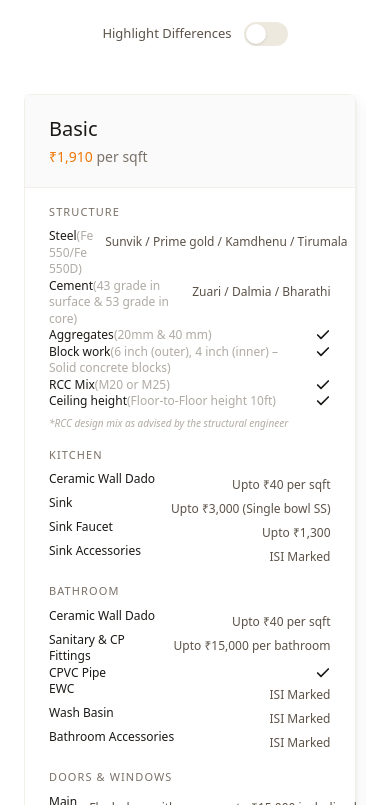
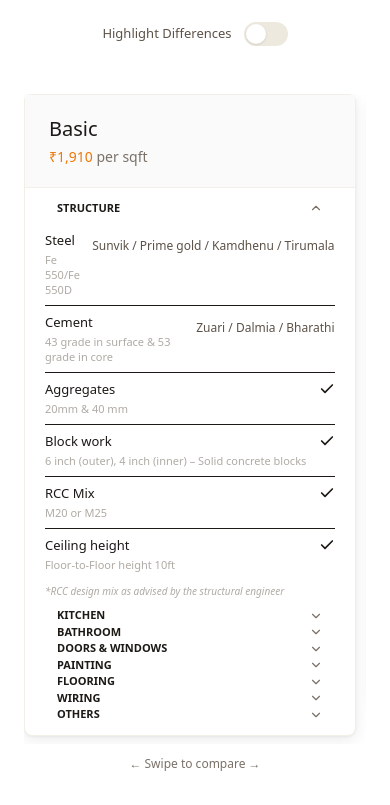
Before and after one commit to VabAB2002/Rokvilla-v2-, a Next.js app: page /build in a window 390 px wide. Shown: the part 4639-5444 px from the top of the page. Built offline with nearby package versions, Linux system fonts and the light colour scheme; a web font is replaced by a local one.

Commit message:
feat: redesign mobile construction packages as accordion cards
Replace flat category cards with collapsible accordion sections featuring
terracotta accent bars, animated chevrons, and two-line stacked feature
rows for better visual hierarchy and scannability on mobile.

```diff
--- a/src/components/build/PackageCardView.tsx
+++ b/src/components/build/PackageCardView.tsx
@@ -1,6 +1,8 @@
 'use client'
 
-import { Check, X, Minus } from 'lucide-react'
+import { useState, useCallback } from 'react'
+import { motion, AnimatePresence, type Transition } from 'framer-motion'
+import { Check, X, Minus, ChevronDown } from 'lucide-react'
 import type {
   PackageTier,
   ComparisonCategory,
@@ -18,6 +20,10 @@ interface PackageCardViewProps {
 /* ── Formatting ── */
 
 const INR_FORMAT = new Intl.NumberFormat('en-IN')
+
+/* ── Animation variants ── */
+
+const collapseTransition: Transition = { duration: 0.25, ease: [0.4, 0, 0.2, 1] }
 
 /* ── Cell value renderer ── */
 
@@ -50,6 +56,100 @@ function CellValue({ value }: { readonly value: ComparisonCellValue }) {
   )
 }
 
+/* ── Accordion category section ── */
+
+interface CategoryAccordionProps {
+  readonly category: ComparisonCategory
+  readonly tierIndex: number
+  readonly isOpen: boolean
+  readonly onToggle: (id: string) => void
+}
+
+function CategoryAccordion({ category, tierIndex, isOpen, onToggle }: CategoryAccordionProps) {
+  const headerId = `cat-${category.id}-header`
+  const contentId = `cat-${category.id}-content`
+
+  return (
+    <div className="mb-3 last:mb-0">
+      {/* Accordion header — full-width tap target */}
+      <button
+        id={headerId}
+        type="button"
+        onClick={() => onToggle(category.id)}
+        aria-expanded={isOpen}
+        aria-controls={contentId}
+        className="flex w-full items-center justify-between gap-2 rounded-md border-l-[3px] border-terracotta bg-parchment/60 px-3 py-2.5 text-left transition-colors active:bg-parchment/80"
+      >
+        <span className="font-display text-[11px] font-semibold uppercase tracking-widest text-obsidian">
+          {category.name}
+        </span>
+        <motion.div
+          animate={{ rotate: isOpen ? 180 : 0 }}
+          transition={{ duration: 0.2 }}
+          className="shrink-0 flex items-center text-stone"
+        >
+          <ChevronDown size={14} aria-hidden="true" />
+        </motion.div>
+      </button>
+
+      {/* Collapsible content */}
+      <AnimatePresence initial={false}>
+        {isOpen && (
+          <motion.div
+            id={contentId}
+            role="region"
+            aria-labelledby={headerId}
+            initial={{ height: 0, opacity: 0 }}
+            animate={{ height: 'auto', opacity: 1 }}
+            exit={{ height: 0, opacity: 0 }}
+            transition={collapseTransition}
+            style={{ overflow: 'hidden' }}
+          >
+            <div className="pt-2 pb-1">
+              {category.rows.map((row, rowIdx) => {
+                const value = row.values[tierIndex] ?? null
+                const isLast = rowIdx === category.rows.length - 1
+                return (
+                  <div
+                    key={row.id}
+                    className={[
+                      'flex items-start justify-between gap-3 py-2',
+                      isLast ? '' : 'border-b border-limestone/10',
+                    ].join(' ').trim()}
+                  >
+                    {/* Feature name + subtitle stacked */}
+                    <div className="min-w-0 flex-1">
+                      <p className="font-body text-[13px] font-medium leading-snug text-obsidian">
+                        {row.feature}
+                      </p>
+                      {row.subtitle && (
+                        <p className="mt-0.5 font-body text-[11px] leading-snug text-stone/60">
+                          {row.subtitle}
+                        </p>
+                      )}
+                    </div>
+                    {/* Value */}
+                    <span className="shrink-0 pt-0.5 text-right">
+                      <CellValue value={value} />
+                    </span>
+                  </div>
+                )
+              })}
+
+              {/* Category footnote */}
+              {category.footnote && (
+                <p className="mt-1 pb-1 font-body text-[10px] italic text-stone/60">
+                  {category.footnote}
+                </p>
+              )}
+            </div>
+          </motion.div>
+        )}
+      </AnimatePresence>
+    </div>
+  )
+}
+
 /* ── Single package card ── */
 
 interface PackageCardProps {
@@ -59,6 +159,21 @@ interface PackageCardProps {
 }
 
 function PackageCard({ tier, tierIndex, categories }: PackageCardProps) {
+  // First category expanded by default.
+  // NOTE: useState initialiser only runs on mount. This component must be
+  // re-mounted (via parent key) when the package type changes so the
+  // expanded state resets to the first category.
+  const [expanded, setExpanded] = useState<ReadonlySet<string>>(
+    () => new Set(categories.length > 0 ? [categories[0].id] : [])
+  )
+
+  const toggle = useCallback((id: string) => {
+    setExpanded(prev => {
+      const ids = [...prev]
+      return new Set(prev.has(id) ? ids.filter(x => x !== id) : [...ids, id])
+    })
+  }, [])
+
   return (
     <article
       className="w-[85vw] max-w-[340px] shrink-0 scroll-snap-align-start snap-start rounded-[8px] border border-limestone/30 bg-white shadow-card"
@@ -75,45 +190,16 @@ function PackageCard({ tier, tierIndex, categories }: PackageCardProps) {
         </p>
       </div>
 
-      {/* Feature rows */}
-      <div className="px-6 py-4">
+      {/* Accordion sections */}
+      <div className="px-5 py-3">
         {categories.map((category) => (
-          <div key={category.id} className="mb-4 last:mb-0">
-            {/* Category label */}
-            <p className="mb-2 font-display text-[11px] font-medium uppercase tracking-[0.1em] text-stone">
-              {category.name}
-            </p>
-
-            {/* Rows */}
-            <div className="space-y-2.5">
-              {category.rows.map((row) => {
-                const value = row.values[tierIndex] ?? null
-                return (
-                  <div
-                    key={row.id}
-                    className="flex items-start justify-between gap-3"
-                  >
-                    <span className="font-body text-[12px] leading-snug text-obsidian">
-                      {row.feature}
-                      {row.subtitle && (
-                        <span className="ml-1 text-stone/60">({row.subtitle})</span>
-                      )}
-                    </span>
-                    <span className="shrink-0 pt-0.5">
-                      <CellValue value={value} />
-                    </span>
-                  </div>
-                )
-              })}
-            </div>
-
-            {/* Category footnote */}
-            {category.footnote && (
-              <p className="mt-1.5 font-body text-[10px] italic text-stone/60">
-                {category.footnote}
-              </p>
-            )}
-          </div>
+          <CategoryAccordion
+            key={category.id}
+            category={category}
+            tierIndex={tierIndex}
+            isOpen={expanded.has(category.id)}
+            onToggle={toggle}
+          />
         ))}
       </div>
     </article>
@@ -131,8 +217,8 @@ export function PackageCardView({
     <div>
       {/* Scrollable card strip */}
       <div
-        className="flex gap-4 overflow-x-auto snap-x snap-mandatory pb-2 no-scrollbar"
-        role="region"
+        className="flex items-start gap-4 overflow-x-auto snap-x snap-mandatory pb-2 no-scrollbar"
+        role="group"
         aria-label={`${activeLabel} package comparison cards`}
       >
         {tiers.map((tier, index) => (
```
